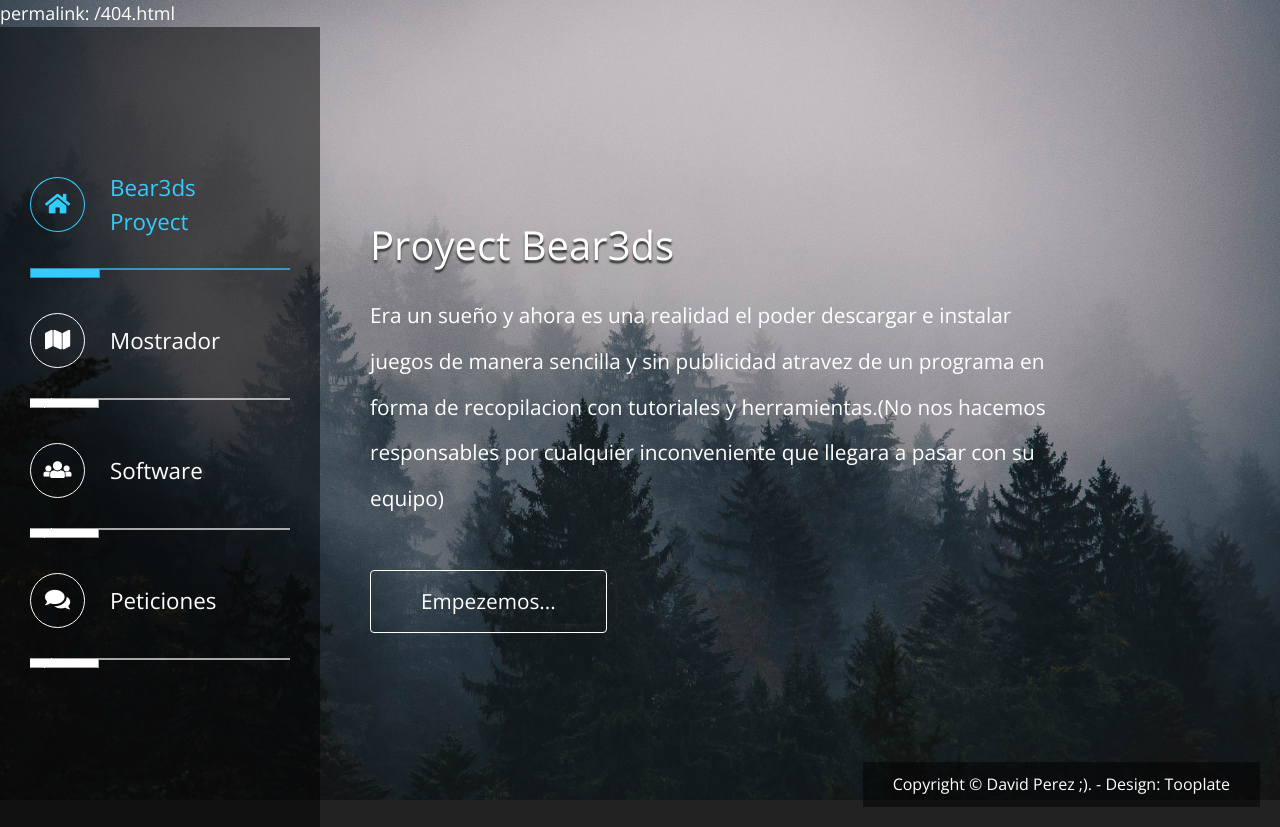
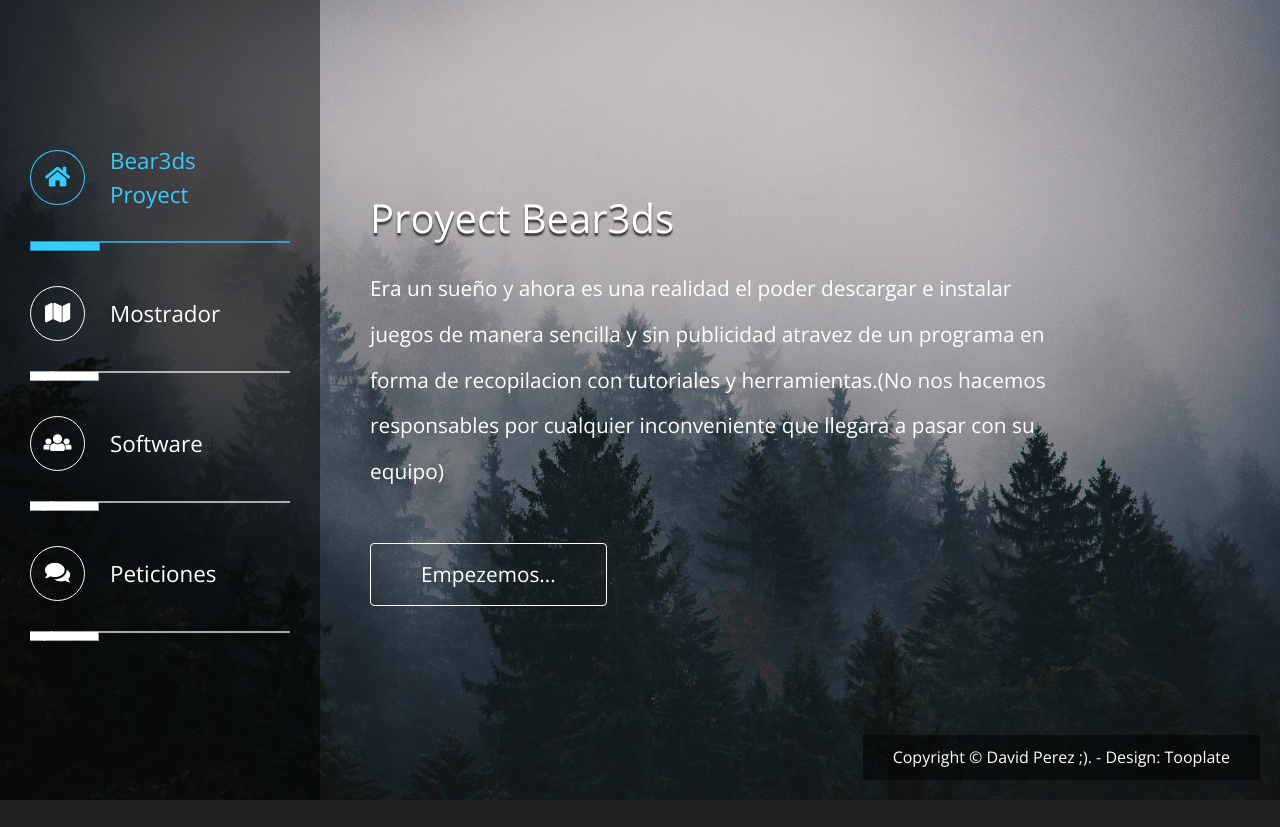
Before and after one commit to MKlewy009/bears3dx, a plain HTML site: page index.html in a window 1280 px wide. After the commit the page ends 800 px from the top, so only its background shows below. Drawn offline with nearby package versions, Linux system fonts and the light colour scheme; grey boxes are pictures that could not be loaded.

Commit message:
Update and rename 404.html to index.html

```diff
--- a/404.html
+++ b/index.html
@@ -4,7 +4,7 @@
 	<meta charset="utf-8">
 	<meta http-equiv="X-UA-Compatible" content="IE=edge">
 	<meta name="viewport" content="width=device-width, initial-scale=1">
-permalink: /404.html
+
 	<title>3DX PROYECT</title>
 <!--
 
```
